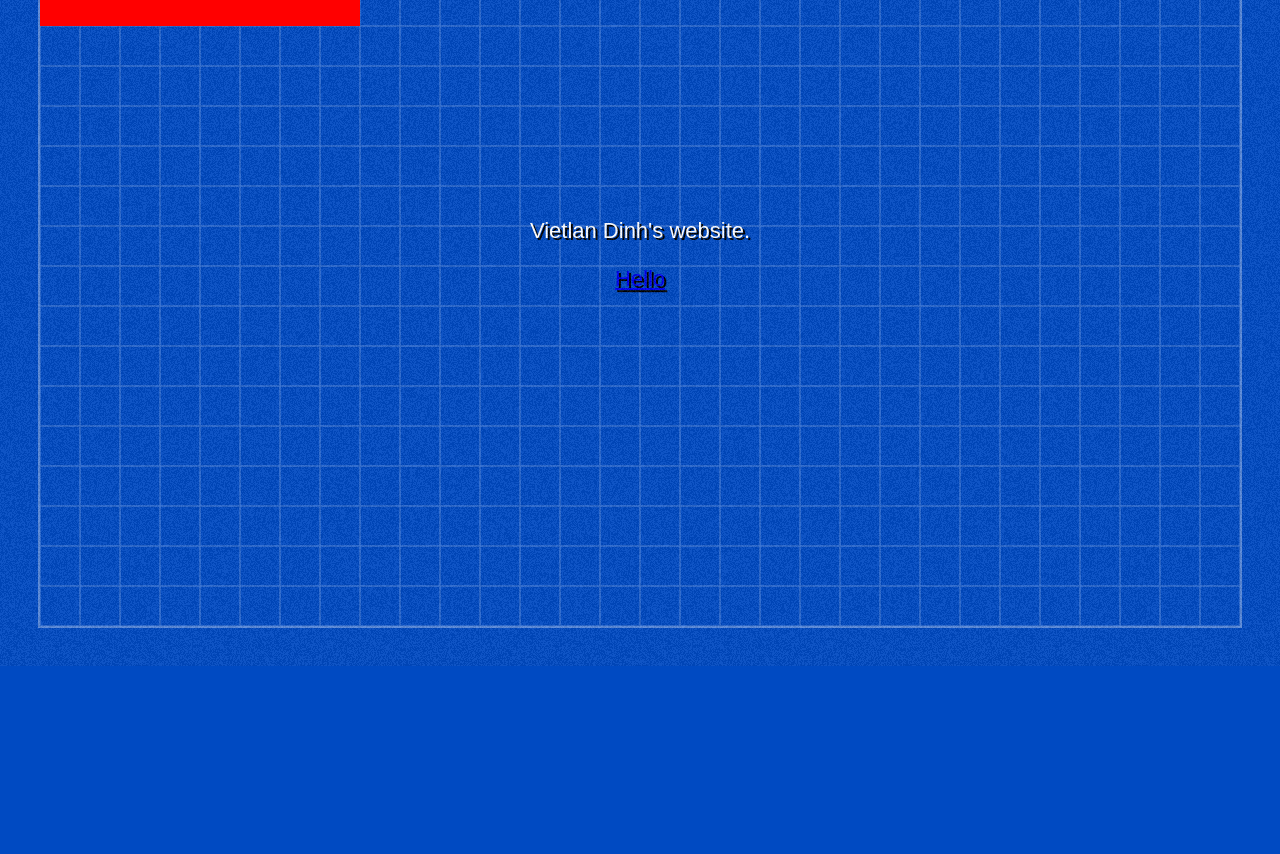
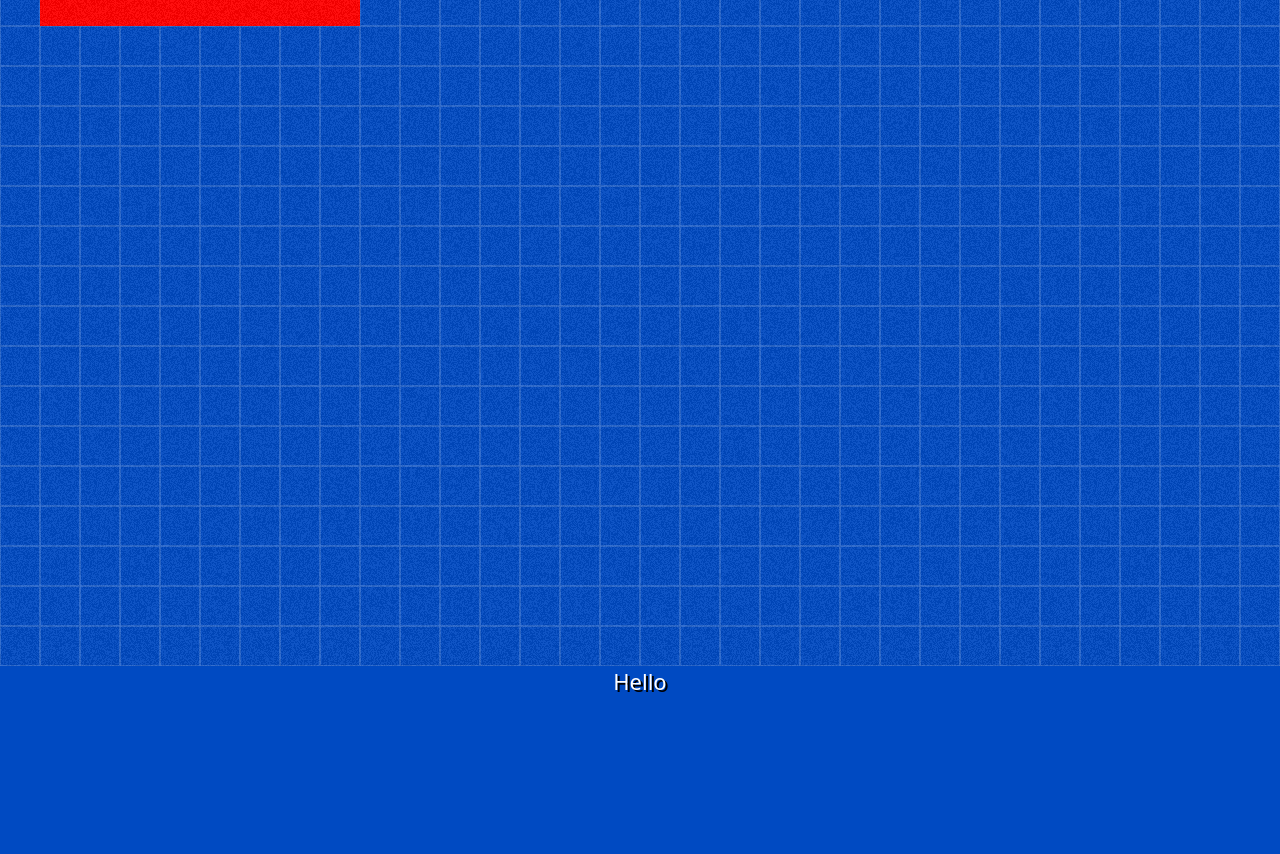
Before and after one commit to vdinhaus/vdinhaus.github.io, an Astro site in the folder front-end/: page / in a window 1280 px wide. Shown: the part 134-988 px from the top of the page. Before the commit the page ends 800 px from the top, so only its background shows below. Built offline with nearby package versions, Linux system fonts and the light colour scheme; Astro itself is replaced by a stand-in of ours; a web font is replaced by a local one.

Commit message:
Refactor layout components by removing BackgroundTexture and ContentContainer. Introduce OverlayFilter and OverlayGrid components for improved background handling. Update BaseLayout and index pages accordingly. Clean up unused styles and files.

```diff
--- a/front-end/src/components/wrappers/BackgroundTexture.astro
+++ /dev/null
@@ -1,16 +0,0 @@
----
-import texture from '../../assets/noisetextureGIFbyhoppip.gif?url';
----
-<style>
-  .BackgroundTexture {
-    background-image: var(--texture);
-    position: fixed;
-    top: 0;
-    left: 0;
-    bottom: 0;
-    right: 0;
-    opacity: 6%;
-    pointer-events: none;
-  }
-</style>
-<div class="BackgroundTexture" style={`--texture: url(${texture})`}></div>
--- a/front-end/src/components/wrappers/ContentContainer.astro
+++ /dev/null
@@ -1,19 +0,0 @@
----
----
-<style>
-  .OuterRing {
-    position: fixed;
-    inset: 0;
-    border: var(--backgroundColor) solid var(--gridSize);
-    pointer-events: none;
-  }
-
-  .InnerRing {
-    position: absolute;
-    inset: 0;
-    outline: var(--contentBorder);
-  }
-</style>
-<div class="OuterRing">
-  <div class="InnerRing"></div>
-</div>
--- /dev/null
+++ b/front-end/src/components/wrappers/OverlayFilter.astro
@@ -0,0 +1,18 @@
+---
+const { index, texture, opacity=0.06 } = Astro.props;
+---
+<style>
+  .BackgroundTexture {
+    background-image: var(--texture);
+    background-repeat: repeat;
+    z-index: var(--index);
+    position: fixed;
+    top: 0;
+    left: 0;
+    bottom: 0;
+    right: 0;
+    pointer-events: none;
+    opacity: var(--opacity);
+  }
+</style>
+<div class="BackgroundTexture" style={`--texture: url(${texture}); --index: ${index}; --opacity: ${opacity};`}></div>
--- /dev/null
+++ b/front-end/src/components/wrappers/OverlayGrid.astro
@@ -0,0 +1,17 @@
+---
+---
+<style>
+  .BackgroundTexture {
+    background-image: url("../../assets/grid.svg");
+    background-repeat: repeat;
+    background-size: var(--gridSize);
+    z-index: -1;
+    position: fixed;
+    top: 0;
+    left: 0;
+    bottom: 0;
+    right: 0;
+    pointer-events: none;
+  }
+</style>
+<div class="BackgroundTexture"></div>
--- a/front-end/src/layouts/BaseLayout.astro
+++ b/front-end/src/layouts/BaseLayout.astro
@@ -1,7 +1,8 @@
 ---
 const { title = "Placeholder" } = Astro.props;
-import BackgroundTexture from "../components/wrappers/BackgroundTexture.astro";
-import ContentContainer from "../components/wrappers/ContentContainer.astro"
+import OverlayFilter from "../components/wrappers/OverlayFilter.astro";
+import OverlayGrid from "../components/wrappers/OverlayGrid.astro";
+import GrainTexture from "../assets/noisetextureGIFbyhoppip.gif?url";
 import "../styles/global.css"
 ---
 
@@ -13,13 +14,13 @@ import "../styles/global.css"
 		<meta name="generator" content={Astro.generator} />
     <link rel="preconnect" href="https://fonts.googleapis.com">
     <link rel="preconnect" href="https://fonts.gstatic.com" crossorigin>
-    <link href="https://fonts.googleapis.com/css2?family=National+Park:wght@200..800&display=swap" rel="stylesheet">
+    <link href="https://fonts.googleapis.com/css2?family=DynaPuff:wght@400..700&family=National+Park:wght@200..800&family=Overpass+Mono:wght@300..700&display=swap" rel="stylesheet">
 		<title>{title}</title>
     <slot name="head" />
 	</head>
-	<body style="height: 100dvh; width: 100dvw; position: relative;">
-    <ContentContainer style="z-index: 999;"></ContentContainer>
-    <BackgroundTexture style="z-index: 1000;"></BackgroundTexture>
+	<body>
+    <OverlayGrid></OverlayGrid>
+    <OverlayFilter texture={GrainTexture} index={1000}></OverlayFilter>
 		<slot />
 	</body>
 </html>
--- a/front-end/src/pages/index.astro
+++ b/front-end/src/pages/index.astro
@@ -10,8 +10,12 @@ import Button from "../components/ui/Button.astro";
   <div style="position: fixed; height: 120px; width: 320px; top: 40px; left: 40px; background-color: red;">
     <h1>@vdinhaus</h1>
   </div>
-  <p1>Vietlan Dinh's website.</p1>
-  <Button variant="ButtonSecondary" href="https://www.google.com/" target="_blank">
-    <p>Hello</p>
-  </Button>
+  <div style="position: relative; height: 100dvh;">
+    <p1>Vietlan Dinh's website.</p1>
+  </div>
+  <div style="position: relative; height: 100dvh;">
+    <Button variant="ButtonSecondary" href="https://www.google.com/" target="_blank">
+      <p>Hello</p>
+    </Button>
+  </div>
 </BaseLayout>
--- a/front-end/src/styles/global.css
+++ b/front-end/src/styles/global.css
@@ -1,20 +1,18 @@
 @import url("./variables.css");
+@import url("./defaults.css");
 
 body {
   background-color: var(--backgroundColor);
-  background-image: url("../assets/grid.svg");
-  background-size: var(--gridSize);
   margin: 0;
   width: 100%;
   min-height: 100dvh;
   min-width: 100dvw;
-  height: calc(round(up, fit-content, 50px) + 100px);
   position: relative;
   display: flex;
   flex-direction: column;
-  justify-content: center;
+  justify-content: flex-start;
   align-items: center;
   color: white;
-  font-family: "National Park", sans-serif;
+  font-family: "National Park", system-ui;
   text-shadow: var(--textShadow);
 }
--- a/front-end/src/styles/index.css
+++ /dev/null
@@ -1,79 +0,0 @@
-@import url("./base/variables.css");
-@import url("./base/defaults.css");
-@import url("./base/background.css");
-@import url("./layout/body.css");
-
-.logoContainer {
-  font-weight: 650;
-  font-size: var(--gridSize);
-}
-
-.borderContainer {
-  position: fixed;
-  inset: 0;
-  border: var(--backgroundColor) solid var(--gridSize);
-  z-index: 999;
-  pointer-events: none;
-}
-
-.borderRing {
-  position: absolute;
-  inset: 0;
-  outline: var(--contentBorder);
-}
-
-.headerContainer {
-  position: fixed;
-  top: calc(2 * var(--gridSize));
-  left: calc(2 * var(--gridSize));
-  display: flex;
-  flex-direction: row;
-  justify-content: space-between;
-  align-items: center;
-  z-index: 1000;
-}
-
-.footerContainer {
-  position: fixed;
-  bottom: 0;
-  padding-bottom: env(safe-area-inset-bottom, 0px);
-  width: var(--contentWidth);
-  height: var(--footerHeight);
-  display: flex;
-  flex-direction: row;
-  justify-content: space-between;
-  align-items: center;
-  z-index: 998;
-  border-top: var(--contentBorder);
-  background-color: var(--backgroundColor);
-}
-
-.navigationContainer {
-  display: flex;
-  flex-direction: row;
-  justify-content: flex-start;
-  align-items: center;
-}
-
-.contentContainer {
-  position: relative;
-  width: var(--contentWidth);
-  padding: 0 100px;
-  display: flex;
-  z-index: 0;
-  overflow: auto;
-  box-sizing: border-box;
-  flex-direction: column;
-  justify-content: center;
-  align-items: flex-start;
-}
-
-.splashContainer {
-  width: 100%;
-  height: 100dvh;
-  position: relative;
-  display: flex;
-  flex-direction: column;
-  justify-content: center;
-  align-items: center;
-}
--- a/front-end/src/styles/layout/body.css
+++ /dev/null
@@ -1,18 +0,0 @@
-body {
-  background-color: var(--backgroundColor);
-  background-image: url("../../media/grid.svg");
-  background-size: var(--gridSize);
-  margin: 0;
-  width: 100%;
-  min-height: 100dvh;
-  min-width: 100dvw;
-  height: calc(round(up, fit-content, 50px) + 100px);
-  position: relative;
-  display: flex;
-  flex-direction: column;
-  justify-content: center;
-  align-items: center;
-  color: white;
-  font-family: "National Park", sans-serif;
-  text-shadow: var(--textShadow);
-}
```
Also changed, not shown: front-end/src/styles/base/background.css (deleted, +0 -11 lines), front-end/src/styles/defaults.css (renamed from front-end/src/styles/base/defaults.css), front-end/src/styles/layout/footer.css (deleted), front-end/src/styles/layout/header.css (deleted).
